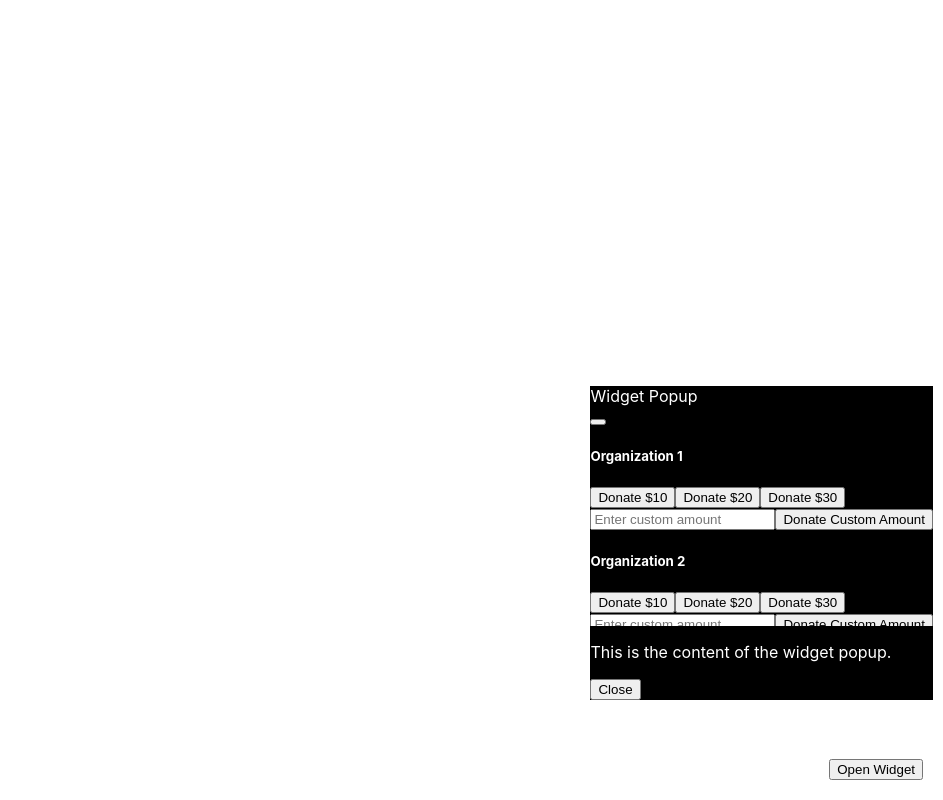
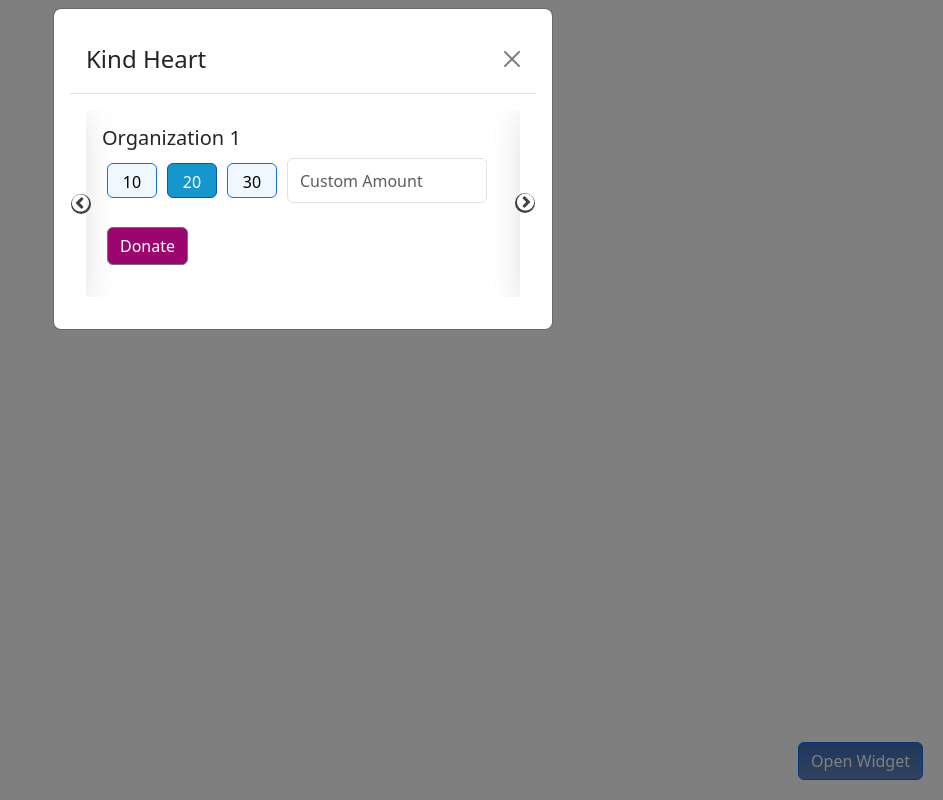
Before and after one commit to UmerAliShah/widget, a React (Create React App) app: page / in a window 1280 px wide. Both pictures are taken after a click on the button "Open Widget". Shown: the whole page, without its empty margins (337-1280 px from the left). Built offline with nearby package versions, Linux system fonts and the light colour scheme.

Commit message:
widget design completed

```diff
--- a/package.json
+++ b/package.json
@@ -12,6 +12,7 @@
     "react-dom": "^18.2.0",
     "react-scripts": "5.0.1",
     "react-slick": "^0.29.0",
+    "sass-loader": "^13.3.2",
     "slick-carousel": "^1.8.1",
     "web-vitals": "^2.1.4"
   },
--- a/src/App.css
+++ b/src/App.css
@@ -3,9 +3,78 @@
   bottom: 20px;
   right: 20px;
 }
-
+.widget-popup {
+  position: absolute;
+  right: 0;
+  bottom: 20px;
+}
+.widget-button Button {
+  background: linear-gradient(180deg, rgba(15, 75, 165, 0.8) 0%, rgba(6, 63, 149, 0.64) 100%);
+}
+.modal-dialog {
+  position: absolute;
+  right: 0px;
+  bottom: 20px;
+}
+.modal-content {
+  padding: 1rem;
+}
 .widget-popup {
   position: fixed;
   bottom: 100px;
   right: 10px;
 }
+.Actions {
+  width: 100%;
+  display: flex;
+}
+.Actions Button {
+  width: 50px;
+  height: 35px;
+  background-color: #F0F8FF !important;
+  margin: 5px;
+  color: #000000;
+}
+.main-slide {
+  padding: 1rem;
+  box-shadow: rgba(100, 100, 111, 0.2) 0px 7px 29px 0px;
+}
+.Actions Button:hover {
+  background-color: gray !important;
+  margin: 5px;
+  color: white;
+}
+.Actions .btn-2 {
+  background-color: #1597CE !important;
+  color: white;
+}
+.Actions .field {
+  width: 200px;
+  margin-left: 5px;
+  height: 45px;
+  align-self: center;
+}
+.donate-btn {
+  background-color: #9C046F !important;
+  margin: 1.5rem 0 1rem 5px;
+}
+.field::-webkit-outer-spin-button {
+  -webkit-appearance: none;
+
+}
+.slick-prev::before {
+  background-color: #000000;
+  border-radius: 50%;
+  left: 0.6rem;
+  top : calc(50% - 10px);
+  position: absolute;
+  color: white;
+}
+.slick-next::before {
+  background-color: #000000;
+  border-radius: 50%;
+  top : calc(45% - 10px);
+  right: 0.6rem;
+  position: absolute;
+  color: white;
+}
--- a/src/components/Widget.jsx
+++ b/src/components/Widget.jsx
@@ -1,7 +1,18 @@
 import React, { useState } from "react";
 import { Button, Modal, FormControl, InputGroup } from "react-bootstrap";
+import 'bootstrap/dist/css/bootstrap.min.css';
+import Slider from 'react-slick';
+import 'slick-carousel/slick/slick.css';
+import 'slick-carousel/slick/slick-theme.css';
 
 const WidgetPopup = () => {
+  const settings = {
+    arrows: true,
+    infinite: true,
+    speed: 500,
+    slidesToShow: 1,
+    slidesToScroll: 1,
+  };
   const [showModal, setShowModal] = useState(false);
   const [donationData, setDonationData] = useState([]);
   console.log(donationData, 'saving in widget')
@@ -31,29 +42,32 @@ const WidgetPopup = () => {
   return (
     <>
       <div className="widget-button">
-        <Button onClick={handleButtonClick}>Open Widget</Button>
+        <Button className="btn text-white" onClick={handleButtonClick}>Open Widget</Button>
       </div>
       <Modal
         show={showModal}
         onHide={handleCloseModal}
         className="widget-popup"
-        style={{ backgroundColor: "black", color: "white" }}
+        style={{ color: "black" }}
       >
         <Modal.Header closeButton>
-          <Modal.Title>Widget Popup</Modal.Title>
+          <Modal.Title className="text-dark">Kind Heart</Modal.Title>
         </Modal.Header>
         <Modal.Body>
-          <div style={{ maxHeight: "200px", overflowY: "auto" }}>
+          <div>
+          <Slider {...settings}>
             {organizations.map((org, index) => (
-              <div key={index}>
-                <h5>{org.name}</h5>
-                <Button onClick={() => handleAmountClick(org, 10)}>Donate $10</Button>
-                <Button onClick={() => handleAmountClick(org, 20)}>Donate $20</Button>
-                <Button onClick={() => handleAmountClick(org, 30)}>Donate $30</Button>
-                <InputGroup>
+              <div className="main-slide" key={index}>
+                <h5 className="text-dark">{org.name}</h5>
+                <div className="Actions">
+                  <Button className="btn-1" onClick={() => handleAmountClick(org, 10)}>10</Button>
+                  <Button className="btn-2 active" onClick={() => handleAmountClick(org, 20)}>20</Button>
+                  <Button className="btn-3" onClick={() => handleAmountClick(org, 30)}>30</Button>
+                  <InputGroup className="field">
                   <FormControl
                     type="number"
-                    placeholder="Enter custom amount"
+                    className="form-group"
+                    placeholder="Custom Amount"
                     onChange={(e) => {
                       const customAmount = parseInt(e.target.value);
                       if (!isNaN(customAmount)) {
@@ -61,20 +75,18 @@ const WidgetPopup = () => {
                       }
                     }}
                   />
-                  <Button variant="secondary" onClick={() => handleAmountClick(org, 0)}>
-                    Donate Custom Amount
-                  </Button>
+
                 </InputGroup>
+                </div>
+                <Button className="btn text-white donate-btn" variant="secondary" onClick={() => handleAmountClick(org, 0)}>
+                    Donate
+                </Button>
               </div>
             ))}
+            </Slider>
           </div>
-          <p>This is the content of the widget popup.</p>
+          {/* <p>This is the content of the widget popup.</p> */}
         </Modal.Body>
-        <Modal.Footer>
-          <Button variant="secondary" onClick={handleCloseModal}>
-            Close
-          </Button>
-        </Modal.Footer>
       </Modal>
     </>
   );
```
Also changed, not shown: 1 other file (tests, documents, lock files or other folders).
